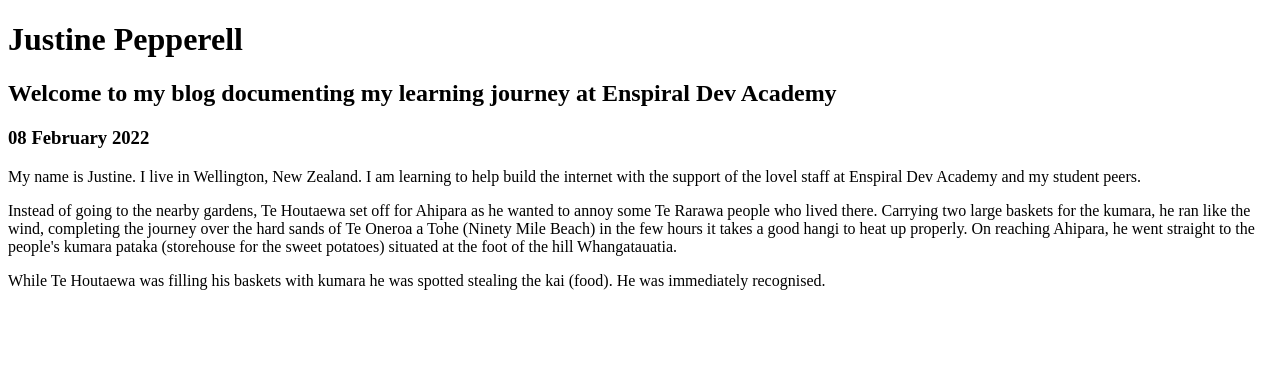
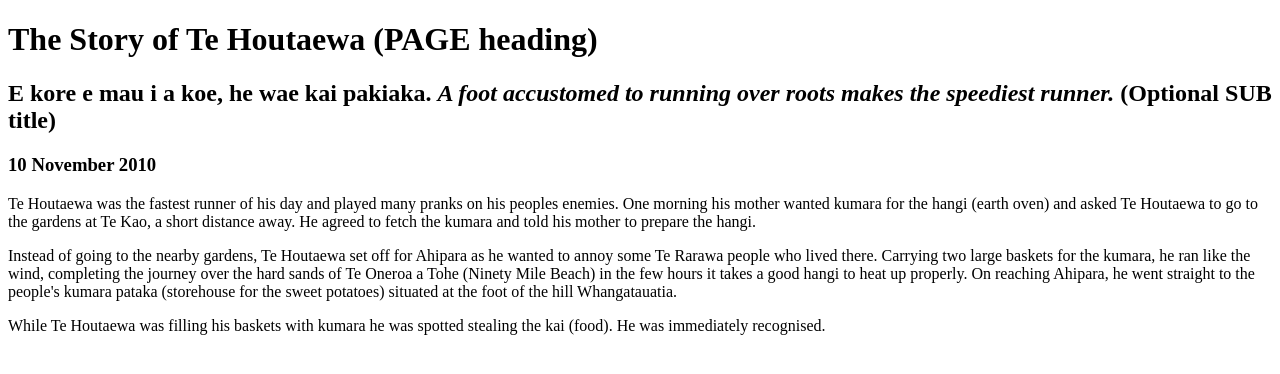
Before and after one commit to piwakawaka-2022/justine-pepperell.github.io, a plain HTML site: page blog/te-houtaewa-template.html in a window 1280 px wide. Drawn offline with Linux system fonts and the light colour scheme.

Commit message:
Restored template code

```diff
--- a/blog/te-houtaewa-template.html
+++ b/blog/te-houtaewa-template.html
@@ -1,21 +1,19 @@
 <!DOCTYPE html>
 <html>
   <head>
-    <title> EDA Learning Blog </title>
+    <title>Stories and Legends (PAGE title) </title>
     <meta charset="UTF-8">
-    <link href="OneDrive\Desktop\dev-academy\justine-pepperell.github.io\styles\main.css" rel="stylesheet" type="text/css>
-
+    <link href="your-stylesheet-link-here.css" rel="stylesheet" type="text/css">
   </head>
 
   <body>
-    <h1>Justine Pepperell</h1>
-    <h2>Welcome to my blog documenting my learning journey at Enspiral Dev Academy </h2>
-    <h3>08 February 2022</h3>
+    <h1>The Story of Te Houtaewa (PAGE heading)</h1>
+    <h2>E kore e mau i a koe, he wae kai pakiaka. <em>A foot accustomed to running over roots makes the speediest runner.</em> (Optional SUB title) </h2>
+    <h3>10 November 2010</h3>
 
     <p>
-    My name is Justine. I live in Wellington, New Zealand. I am learning to help build the internet with the support of the lovel staff at Enspiral Dev Academy and my student peers.
+      Te Houtaewa was the fastest runner of his day and played many pranks on his peoples enemies. One morning his mother wanted kumara for the hangi (earth oven) and asked Te Houtaewa to go to the gardens at Te Kao, a short distance away. He agreed to fetch the kumara and told his mother to prepare the hangi.
     </p>
-
     <p>
       Instead of going to the nearby gardens, Te Houtaewa set off for Ahipara as he wanted to annoy some Te Rarawa people who lived there. Carrying two large baskets for the kumara, he ran like the wind, completing the journey over the hard sands of Te Oneroa a Tohe (Ninety Mile Beach) in the few hours it takes a good hangi to heat up properly. On reaching Ahipara, he went straight to the people's kumara pataka (storehouse for the sweet potatoes) situated at the foot of the hill Whangatauatia.
     </p>
```
